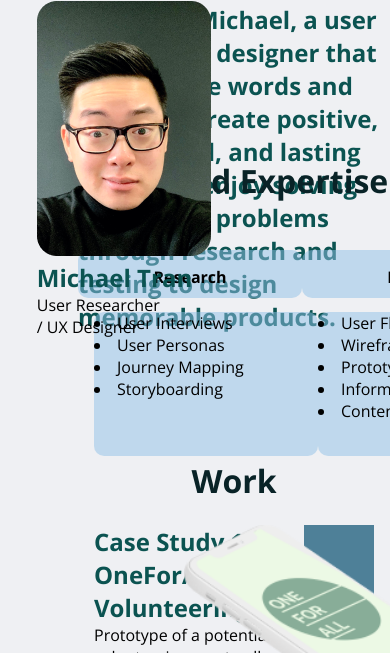
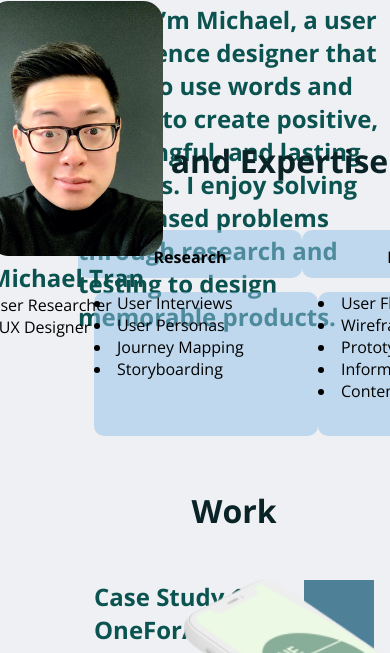
Before and after one commit to michaeldtran/UX_UI_HW_18, a plain HTML site: page index.html in a window 390 px wide. Shown: the part 111-764 px from the top of the page. Drawn offline with nearby package versions, Linux system fonts and the light colour scheme.

Commit message:
Update style.css

```diff
--- a/css/style.css
+++ b/css/style.css
@@ -11,7 +11,7 @@ body {
   .gridLayout {
       background-color:  #EFF0F3;
       display: grid;
-      grid-template-rows: 50px 220px 300px 50px 250px 250px 250px 70px;
+      grid-template-rows: 50px 200px 350px 75px repeat(3, 250px) 50px;
       grid-template-columns: 20% 80%;
       grid-template-areas:
       "header header"
@@ -70,6 +70,7 @@ body {
     position: fixed;
     margin-top: 7em;
     margin-left: 2.3em;
+    width: 20%;
   }
 
   /* Main Area CSS */
@@ -86,13 +87,13 @@ body {
 
   .skills {
     grid-area: skills;
+    width: 100%;
   }
 
   .flex-container {
     list-style: none;
     display: flex;
     flex-direction:row;
-
   }
 
   .flex-start {
@@ -138,6 +139,7 @@ body {
     display: flex;
     justify-content: center;
     align-content: center;
+    max-width: 100%;
   }
   .caseStudyContent {
     grid-area: caseStudyContent;
@@ -216,8 +218,14 @@ body {
 
 /* RWD CSS */
 
-@media only screen and (max-width: 600) {
+@media only screen and (max-width: 600px){
   .column {
     width: 100%;
   }
+  .flex-container .flex-skill .flex-start .flex-subskill{
+    flex-direction: column;
+  }
+  .skills {
+    flex-direction: column;
+  }
 }
```
